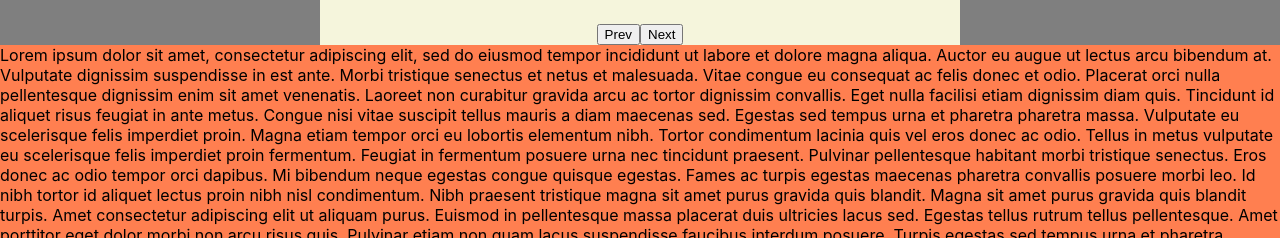
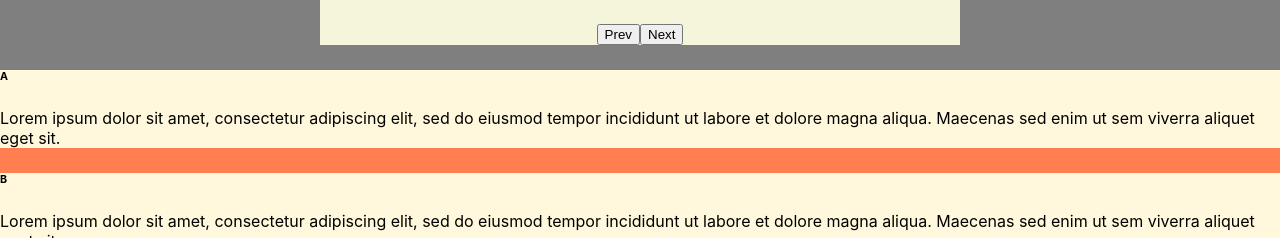
Before and after one commit to HaoLZz/detectSticky, a React (Vite) app: page / in a window 1280 px wide. Shown: the part 562-800 px from the top of the page. Built offline with nearby package versions, Linux system fonts and the light colour scheme.

Commit message:
add stick titles

```diff
--- a/src/App.jsx
+++ b/src/App.jsx
@@ -20,9 +20,17 @@ const ContentSection = styled.section`
 `;
 
 const MainContainer = styled.main`
-  height: 150vh;
+  height: 250vh;
   background-color: rgba(0, 0, 0, 0.5);
 `;
+
+const StickyItem = styled.div`
+  position: sticky;
+  top: 493px;
+  background-color: cornsilk;
+`;
+
+const titles = ["A", "B", "C", "D"];
 
 const App = () => {
   const headerRef = useRef(null);
@@ -46,39 +54,16 @@ const App = () => {
       </p>
       <CarouselSlider carouselRef={carouselRef} isSticky={isSticky} />
       <ContentSection>
-        Lorem ipsum dolor sit amet, consectetur adipiscing elit, sed do eiusmod
-        tempor incididunt ut labore et dolore magna aliqua. Auctor eu augue ut
-        lectus arcu bibendum at. Vulputate dignissim suspendisse in est ante.
-        Morbi tristique senectus et netus et malesuada. Vitae congue eu
-        consequat ac felis donec et odio. Placerat orci nulla pellentesque
-        dignissim enim sit amet venenatis. Laoreet non curabitur gravida arcu ac
-        tortor dignissim convallis. Eget nulla facilisi etiam dignissim diam
-        quis. Tincidunt id aliquet risus feugiat in ante metus. Congue nisi
-        vitae suscipit tellus mauris a diam maecenas sed. Egestas sed tempus
-        urna et pharetra pharetra massa. Vulputate eu scelerisque felis
-        imperdiet proin. Magna etiam tempor orci eu lobortis elementum nibh.
-        Tortor condimentum lacinia quis vel eros donec ac odio. Tellus in metus
-        vulputate eu scelerisque felis imperdiet proin fermentum. Feugiat in
-        fermentum posuere urna nec tincidunt praesent. Pulvinar pellentesque
-        habitant morbi tristique senectus. Eros donec ac odio tempor orci
-        dapibus. Mi bibendum neque egestas congue quisque egestas. Fames ac
-        turpis egestas maecenas pharetra convallis posuere morbi leo. Id nibh
-        tortor id aliquet lectus proin nibh nisl condimentum. Nibh praesent
-        tristique magna sit amet purus gravida quis blandit. Magna sit amet
-        purus gravida quis blandit turpis. Amet consectetur adipiscing elit ut
-        aliquam purus. Euismod in pellentesque massa placerat duis ultricies
-        lacus sed. Egestas tellus rutrum tellus pellentesque. Amet porttitor
-        eget dolor morbi non arcu risus quis. Pulvinar etiam non quam lacus
-        suspendisse faucibus interdum posuere. Turpis egestas sed tempus urna et
-        pharetra pharetra massa massa. Urna duis convallis convallis tellus id.
-        Ullamcorper sit amet risus nullam eget. Neque ornare aenean euismod
-        elementum. Mus mauris vitae ultricies leo. Blandit aliquam etiam erat
-        velit. Pretium aenean pharetra magna ac placerat. Faucibus nisl
-        tincidunt eget nullam non nisi est sit amet. Praesent tristique magna
-        sit amet. Vitae auctor eu augue ut lectus. Amet consectetur adipiscing
-        elit pellentesque habitant morbi tristique. Porttitor rhoncus dolor
-        purus non enim. Euismod in pellentesque massa placerat duis ultricies
-        lacus.
+        {titles.map((title) => (
+          <StickyItem key={title}>
+            <h6>{title}</h6>
+            <p>
+              Lorem ipsum dolor sit amet, consectetur adipiscing elit, sed do
+              eiusmod tempor incididunt ut labore et dolore magna aliqua.
+              Maecenas sed enim ut sem viverra aliquet eget sit.
+            </p>
+          </StickyItem>
+        ))}
       </ContentSection>
     </MainContainer>
   );
```
